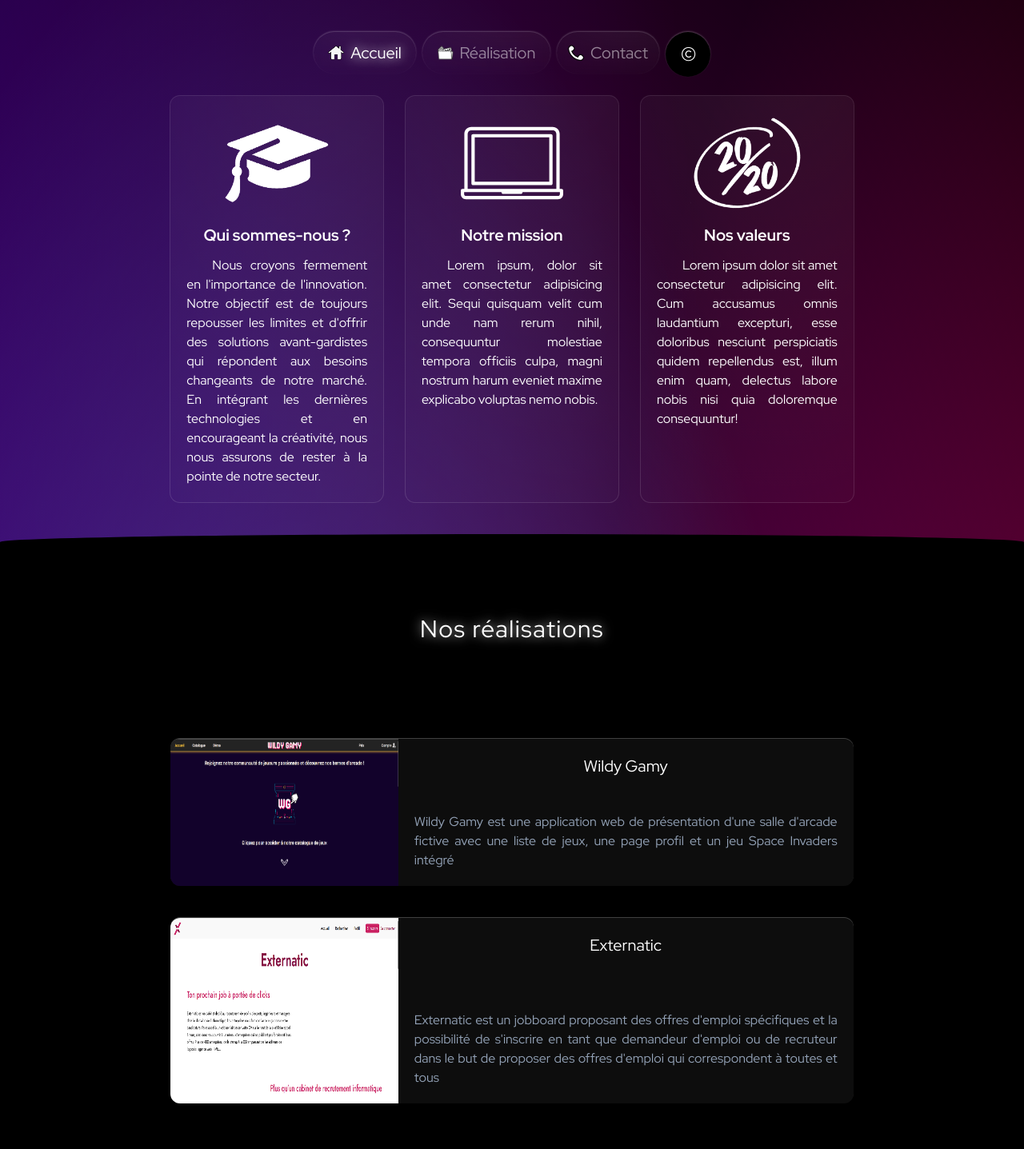
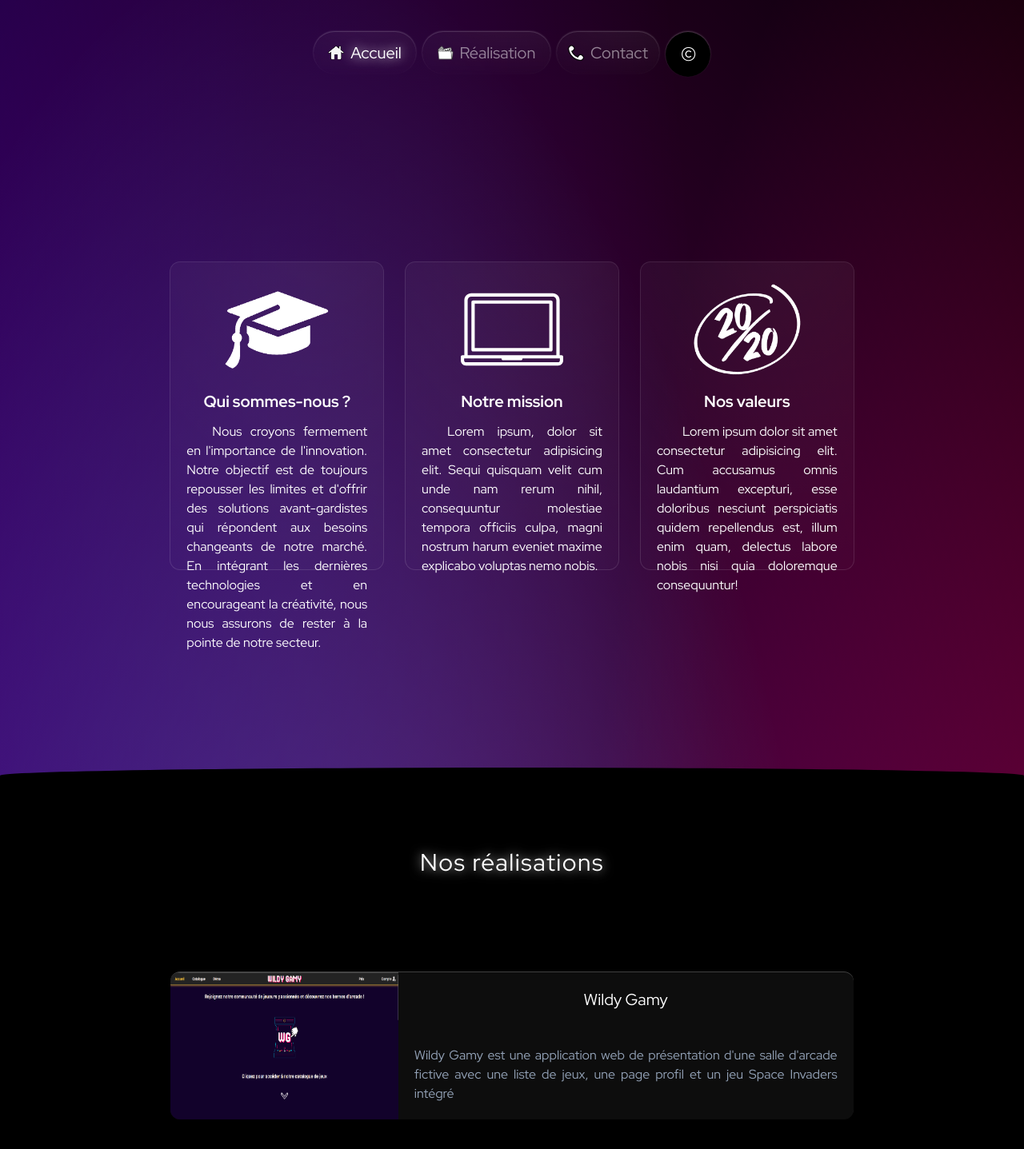
Before and after one commit to Sylvainlfe/Les-dev-junior, a React (Vite) app: page / in a window 1280 px wide. Shown: the part 680-2117 px from the top of the page at 80% size. Built offline with nearby package versions, Linux system fonts and the light colour scheme.

Commit message:
proptype project

```diff
--- a/src/assets/JSON/Realisations.json
+++ b/src/assets/JSON/Realisations.json
@@ -7,7 +7,7 @@
     },
     {
       "titre": "Externatic",
-      "description": "Externatic est un jobboard proposant des offres d'emploi spécifiques et la possibilité de s'inscrire en tant que demandeur d'emploi ou de recruteur dans le but de proposer des offres d'emploi qui correspondent à toutes et tous",
+      "description": "Externatic est un jobboard proposant des offres d'emploi spécifiques et la possibilité de s'inscrire en tant que demandeur d'emploi ou recruteur dans le but de proposer des offres d'emploi qui correspondent à toutes et tous",
       "image": "src/assets/images/page_d'accueil_Externatic.png",
       "lien": "https://0224-js-externatic.bordeaux-jlg.wilders.dev/"
     }
--- a/src/components/InfoSection.jsx
+++ b/src/components/InfoSection.jsx
@@ -6,7 +6,7 @@ export default function InfoSection() {
   const [isExpanded3, setIsExpanded3] = useState(false);
 
   return (
-    <section className="flex flex-col lg:flex-row w-80 lg:w-2/3 m-auto mb-10 gap-7 [&>article]:lg:w-1/3 [&>article]:p-5 [&>article]:bg-cardTransparent [&>article]:shadow-contactShadow [&>article]:rounded-xl [&>article>img]:h-32 [&>article>img]:m-auto [&>article>h2]:text-xl [&>article>h2]:font-bold [&>article>h2]:text-center [&>article>h2]:py-3 [&>article>p]:text-justify [&>article>p]:indent-8 [&>article>button]:lg:hidden [&>article>button]:underline [&>article>button]:mt-4">
+    <section className="flex flex-col lg:flex-row w-80 lg:w-2/3 lg:h-screen m-auto mb-10 lg:items-center gap-7 [&>article]:lg:w-1/3 [&>article]:lg:h-96 [&>article]:p-5 [&>article]:bg-cardTransparent [&>article]:shadow-contactShadow [&>article]:rounded-xl [&>article>img]:h-32 [&>article>img]:m-auto [&>article>h2]:text-xl [&>article>h2]:font-bold [&>article>h2]:text-center [&>article>h2]:py-3 [&>article>p]:text-justify [&>article>p]:indent-8 [&>article>button]:lg:hidden [&>article>button]:underline [&>article>button]:mt-4">
       <article>
         <img
           src="src/assets/images/bachelor-cap.png"
--- a/src/components/ProjectCard.jsx
+++ b/src/components/ProjectCard.jsx
@@ -1,19 +1,26 @@
 import { Link } from "react-router-dom";
+import PropTypes from 'prop-types';
 
 function ProjectCard({ project }) {
   const { image, titre, description, lien } = project;
   return (
-    <>
       <article className="flex flex-col hover:bg-[#ffffff20] bg-[#ffffff0d] shadow-[0_-1px_0_rgba(255,255,255,0.25)] hover:shadow-[0_-1px_#ffffff40,_0_0_150px_#ffffff1a] transition-all duration-300 w-80 m-auto items-center overflow-hidden rounded-xl justify-center lg:w-2/3">
-                <Link className="lg:grid lg:grid-rows-2 lg:grid-cols-[1fr_2fr]" to={lien}>
+                <Link className="lg:grid lg:grid-rows-2 lg:grid-cols-[1fr_2fr]" to={lien} target="_blanck">
           <img className="h-40 lg:col-start-1 lg:h-full lg:row-start-1 lg:row-end-3" src={image} alt="Project visualisation" />
             <h2 className="text-xl text-white text-center py-5 lg:col-start-2">{titre}</h2>
             <p className="text-slate-400 px-5 pb-5 text-justify lg:col-start-2">{description}</p>
-
                 </Link>
       </article>
-    </>
   );
 }
 
+ProjectCard.propTypes = {
+  project: PropTypes.shape({
+    image: PropTypes.string.isRequired,
+    titre: PropTypes.string.isRequired,
+    description: PropTypes.string.isRequired,
+    lien: PropTypes.string.isRequired,
+  }).isRequired,
+};
+
 export default ProjectCard;
```
